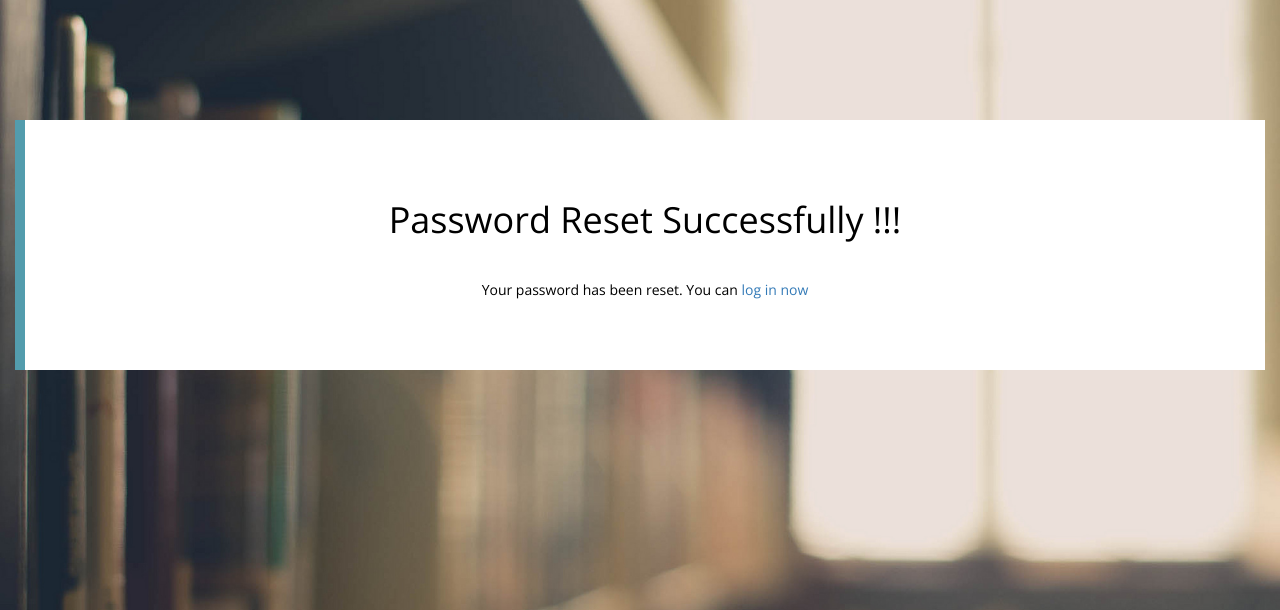
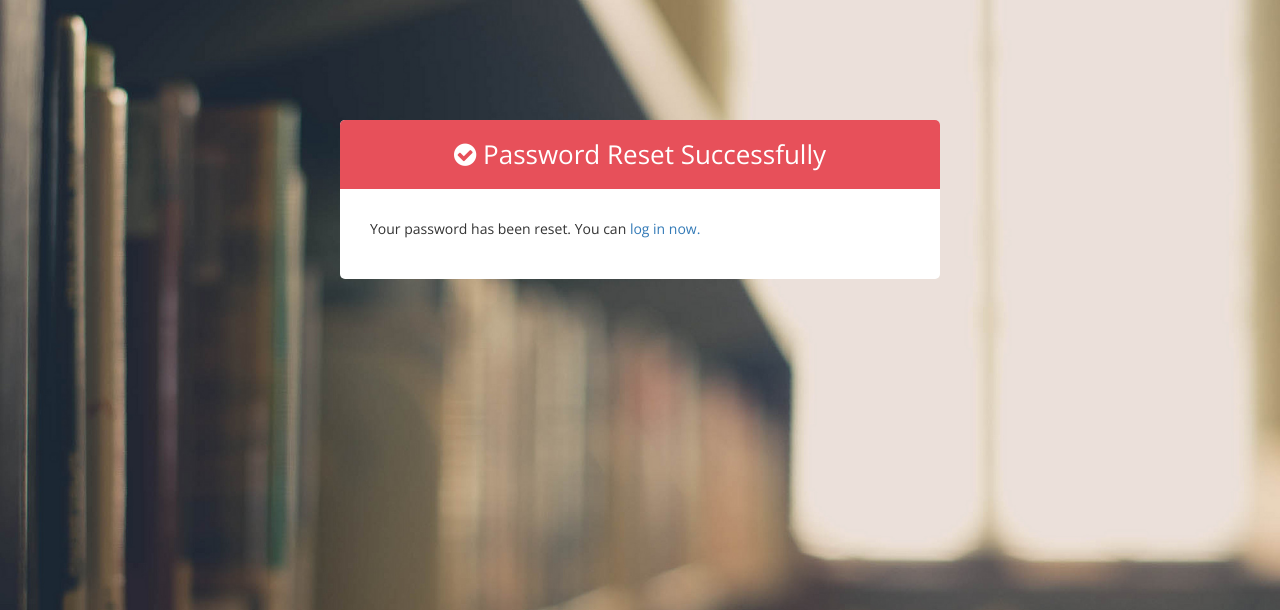
Before and after one commit to zhexiao/ktweets, a Django app: template account/templates/account/password_reset_complete.html in a window 1280 px wide. Shown: the part 52-662 px from the top of the page. Run offline with Django 3.2, Linux system fonts and the light colour scheme; the template is opened without the code that fills it, so the values that code supplies are empty; some libraries are stand-ins or nearby versions.

Commit message:
change style

```diff
--- a/account/templates/account/password_reset_complete.html
+++ b/account/templates/account/password_reset_complete.html
@@ -4,11 +4,17 @@
 
  {% block content %}
  <div class="account-wrap">
-    <div class="container ac-wrap note-wrap">
-        <h1>Password Reset Successfully !!!</h1>
-        <p>Your password has been reset. You can
-            <a href="{% url 'account:login' %}">log in now</a>
-        </p>
+    <div class="container ac-wrap">
+        <h1 class="text-center aw-head">
+            <i class="fa fa-check-circle"></i>
+            Password Reset Successfully
+        </h1>
+
+        <div class="aw-desc">
+            <p>Your password has been reset. You can
+                <a href="{% url 'account:login' %}">log in now.</a>
+            </p>
+        </div>
     </div>
 </div>
 {% endblock %}
```
